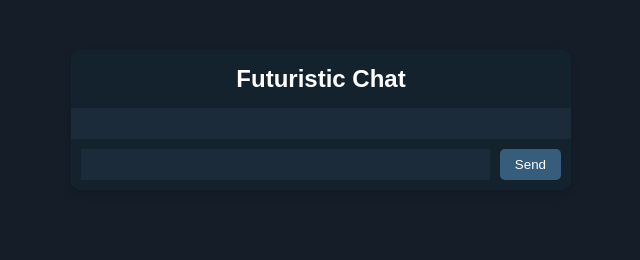
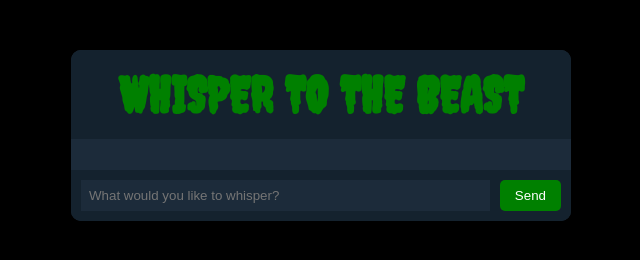
Before and after one commit to Siddhardhajetti/chatapp-100x, a website: page index.html in a window 1280 px wide. Both pictures are taken after typing "Sample" into the empty fields and a click on the button "Send". Shown: the whole page, without its empty margins (319-959 px from the left). Drawn offline with nearby package versions, Linux system fonts and the light colour scheme; no server answers.

Commit message:
added emoji chnages

```diff
--- a/index.html
+++ b/index.html
@@ -1,7 +1,7 @@
 <!DOCTYPE html>
 <html>
 <head>
-  <title>Futuristic Chat</title>
+  <title>BEAST</title>
   <link rel="stylesheet" type="text/css" href="styles.css">
   <script src="https://cdnjs.cloudflare.com/ajax/libs/socket.io/4.0.1/socket.io.js"></script>
   <script src="https://code.jquery.com/jquery-3.6.0.min.js"></script>
@@ -9,12 +9,12 @@
 <body>
   <div class="chat-container">
     <div class="chat-header">
-      <h2>Futuristic Chat</h2>
+      <h2>WHISPER TO THE BEAST</h2>
     </div>
     <ul class="chat-messages" id="messages"></ul>
     <div class="chat-input">
       <form id="chat-form">
-        <input id="input" autocomplete="off" />
+        <input id="input" autocomplete="off"  placeholder="What would you like to whisper?"/>
         <button id="send-button">Send</button>
       </form>
     </div>
--- a/script.js
+++ b/script.js
@@ -4,12 +4,36 @@ $(function () {
   var $messages = $('#messages');
   var $form = $('#chat-form');
 
-  $form.submit(function() {
-    const message = $input.val();
+  function sendMessage(message) {
     console.log('Sending message:', message);
     socket.emit('chat message', message);
+  }
+
+  function applyEmojis(message) {
+    const emojis = [
+      { keyword: 'hey', emoji: '👋' },
+      { keyword: 'lol', emoji: '😂' },
+      { keyword: 'react', emoji: '⚛️' },
+      { keyword: 'like', emoji: '🤍' },
+      { keyword: 'congratulations', emoji: '🎉' },
+    ];
+
+    emojis.forEach(({ keyword, emoji }) => {
+      const pattern = `\\b${keyword}\\b`; // Use word boundary to match whole words
+      const regex = new RegExp(pattern, 'gi');
+      message = message.replace(regex, emoji);
+    });
+
+    return message;
+  }
+
+  $form.submit(function(e) {
+    e.preventDefault(); // Prevent the form from submitting
+    const message = $input.val().trim(); // Trim whitespace from the message
+    const finalMessage = applyEmojis(message);
+
+    sendMessage(finalMessage);
     $input.val('');
-    return false;
   });
 
   socket.on('chat message', function(msg) {
--- a/styles.css
+++ b/styles.css
@@ -1,8 +1,10 @@
+@import url('https://fonts.googleapis.com/css?family=Creepster&display=swap');
+
 body {
     margin: 0;
     padding: 0;
     font-family: Arial, sans-serif;
-    background-color: #141d28;
+    background-color: #000000;
     color: #ffffff;
   }
 
@@ -22,8 +24,10 @@ body {
   }
 
   .chat-header h2 {
+   font-family: 'Creepster', cursive;
     margin: 0;
-    font-size: 24px;
+    font-size: 50px;
+    color: green;
   }
 
   .chat-messages {
@@ -55,7 +59,7 @@ body {
   }
 
   #send-button {
-    background-color: #375d7d;
+    background-color: green;
     border: none;
     color: #ffffff;
     padding: 8px 15px;
```
